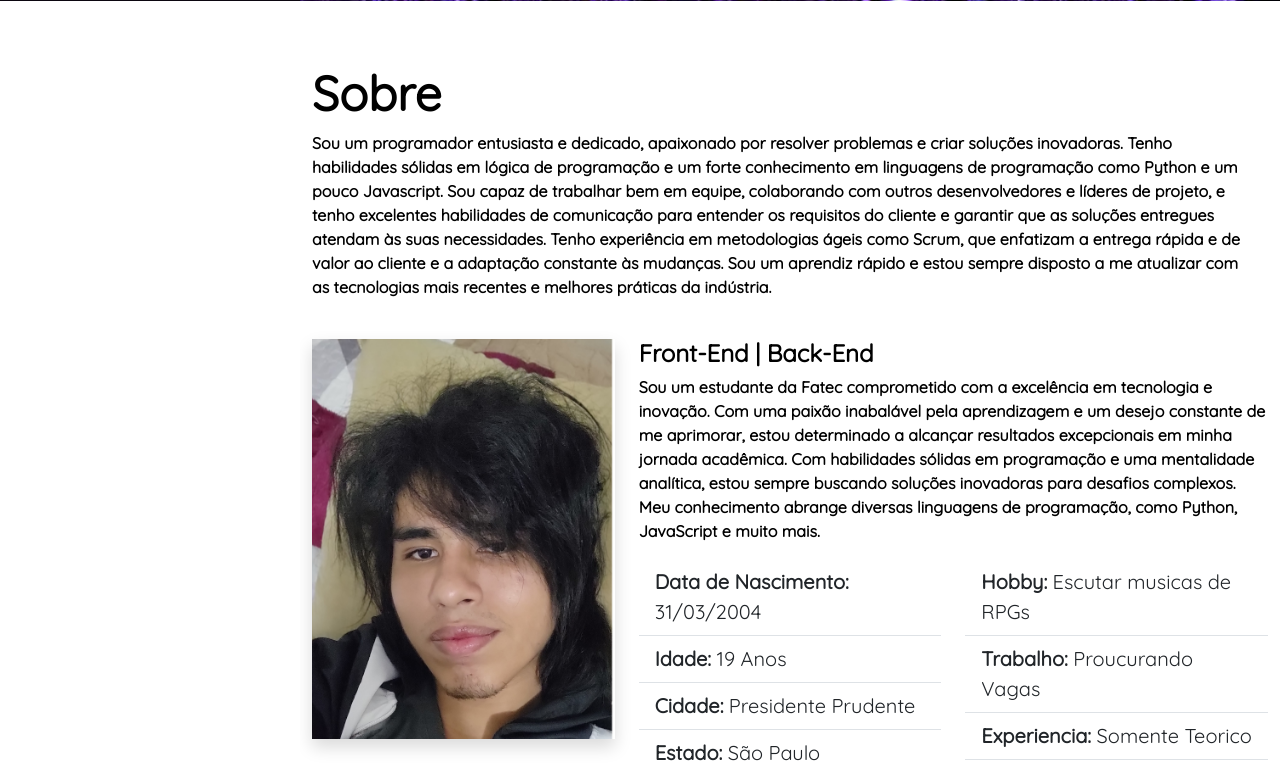
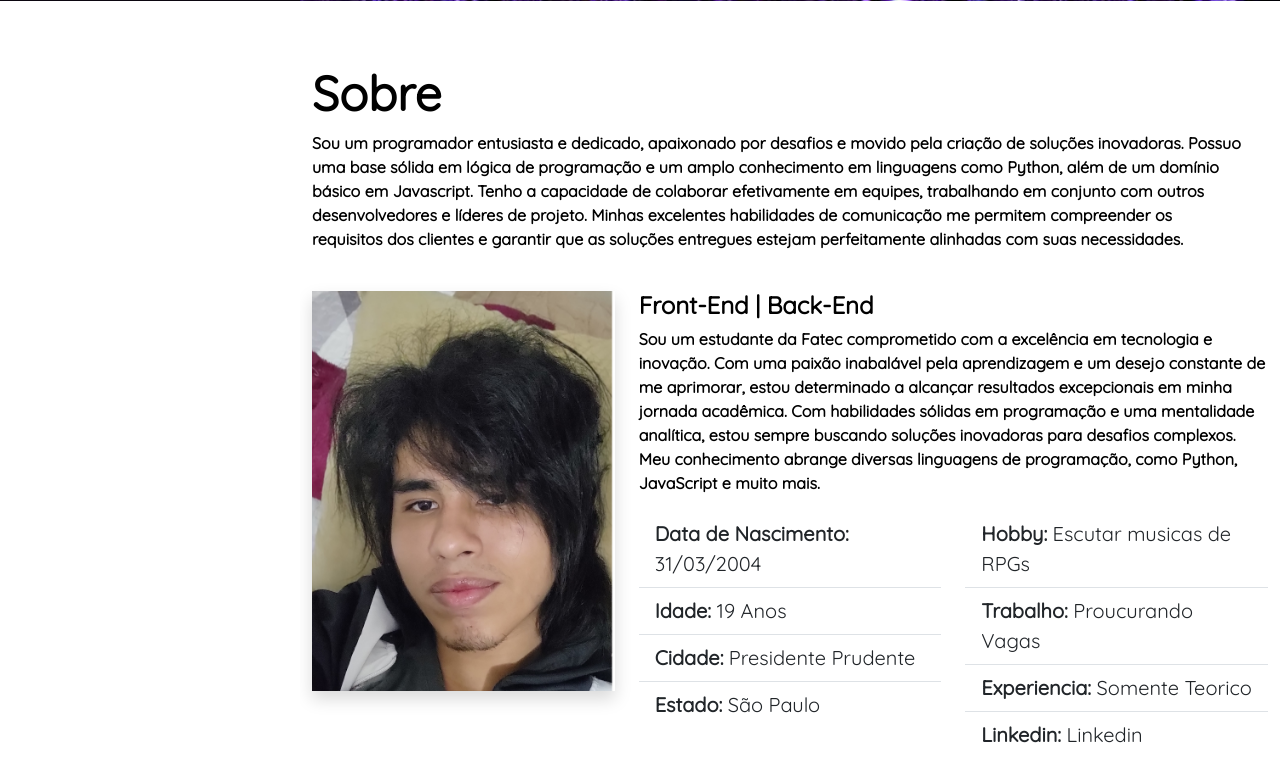
Before and after one commit to Natsukie-7/portifolio_, a Flask app: page / in a window 1280 px wide. Shown: the part 799-1563 px from the top of the page. Run offline with Flask 3, Linux system fonts and the light colour scheme; some libraries are stand-ins or nearby versions.

Commit message:
Alterando o sobre

```diff
--- a/api/templates/index.html
+++ b/api/templates/index.html
@@ -84,17 +84,10 @@
             <div class="row w-100">
                 <div class="col md-12" data-anime="down">
                     <h2 class="pt-3">Sobre</h2>
-                    <p>Sou um programador entusiasta e dedicado, apaixonado por resolver problemas e criar soluções
-                        inovadoras. Tenho habilidades sólidas em lógica de programação e
-                        um forte conhecimento em linguagens de programação como Python e um pouco
-                        Javascript. Sou capaz de trabalhar bem em equipe, colaborando com outros
-                        desenvolvedores e líderes de projeto, e tenho excelentes habilidades de
-                        comunicação para entender os requisitos do cliente e garantir que as soluções
-                        entregues atendam às suas necessidades. Tenho experiência em metodologias
-                        ágeis como Scrum, que enfatizam a entrega rápida e de valor ao cliente e a
-                        adaptação constante às mudanças. Sou um aprendiz rápido e estou sempre
-                        disposto a me atualizar com as tecnologias mais recentes e melhores práticas da
-                        indústria.</p>
+                    <p>
+                        Sou um programador entusiasta e dedicado, apaixonado por desafios e movido pela criação de soluções inovadoras. Possuo uma base sólida em lógica de programação e um amplo conhecimento em linguagens como Python, além de um domínio básico em Javascript.
+
+                        Tenho a capacidade de colaborar efetivamente em equipes, trabalhando em conjunto com outros desenvolvedores e líderes de projeto. Minhas excelentes habilidades de comunicação me permitem compreender os requisitos dos clientes e garantir que as soluções entregues estejam perfeitamente alinhadas com suas necessidades.</p>
                 </div>
             </div>
 
```
